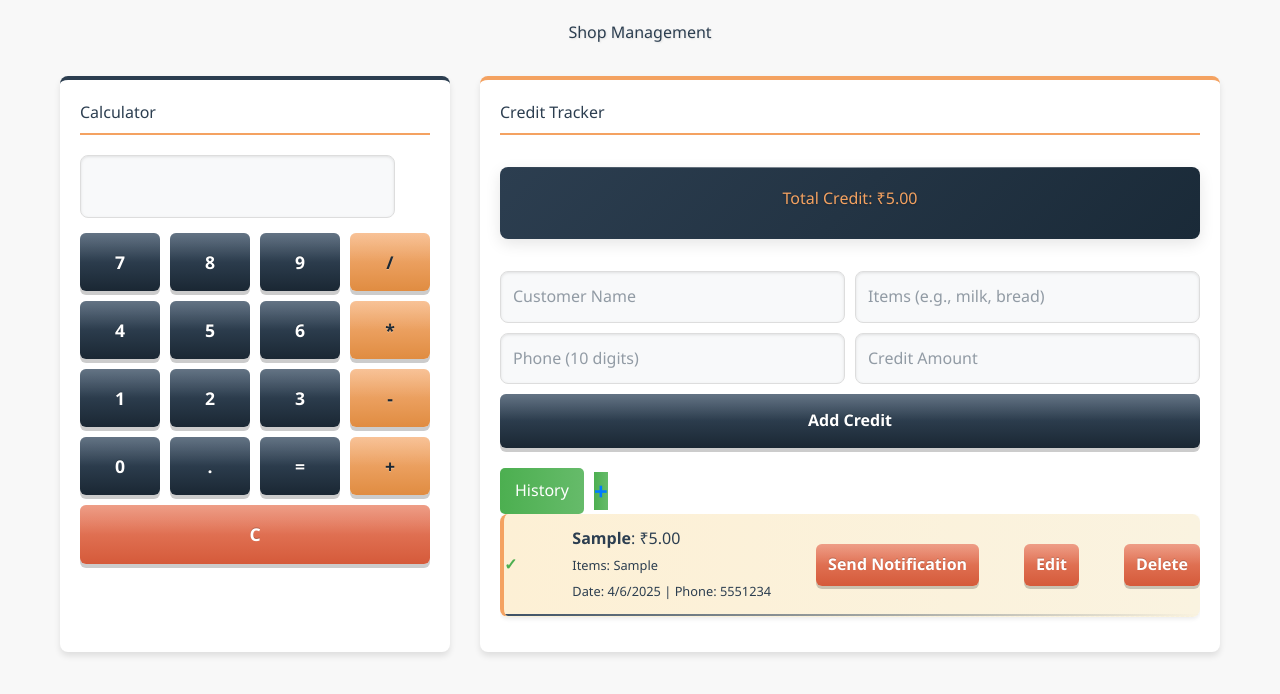
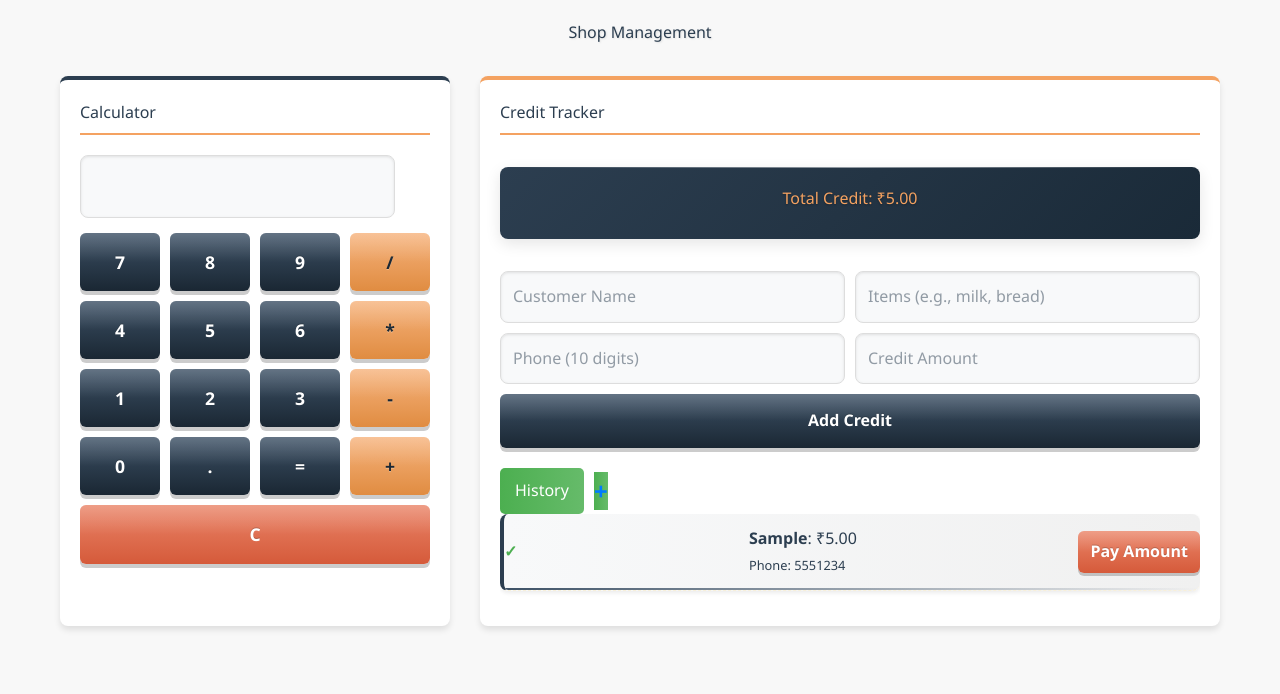
Before and after one commit to Priyanka20067/shop-tracking, a React (Vite) app in the folder shop-credit-tracking/: page /main in a window 1280 px wide. Both pictures are taken after typing "Sample", "Sample", "5551234", "5" into the empty fields and a click on the button "Add Credit". Shown: the top 694 px of the page. Built offline with nearby package versions, Linux system fonts and the light colour scheme.

Commit message:
partial amount payment setup in cridet tracker

```diff
--- a/shop-credit-tracking/src/components/MainPage.jsx
+++ b/shop-credit-tracking/src/components/MainPage.jsx
@@ -15,7 +15,6 @@ function Calculator() {
 
   const calculate = () => {
     try {
-      // Safer alternative to eval()
       const result = new Function(`return ${display}`)();
       setDisplay(result.toString());
     } catch {
@@ -47,50 +46,44 @@ function Calculator() {
 }
 
 function CreditTracker({ navigate }) {
-  const [credits, setCredits] = useState(JSON.parse(localStorage.getItem('credits')) || []);
+  const [customers, setCustomers] = useState(JSON.parse(localStorage.getItem('customers')) || []);
   const [name, setName] = useState('');
   const [items, setItems] = useState('');
   const [phone, setPhone] = useState('');
   const [amount, setAmount] = useState('');
-  const [editId, setEditId] = useState(null); // Track credit being edited
-  const [value , setValue] = useState('');
+  const [editId, setEditId] = useState(null);
 
   useEffect(() => {
-    localStorage.setItem('credits', JSON.stringify(credits));
-  }, [credits]);
+    localStorage.setItem('customers', JSON.stringify(customers));
+  }, [customers]);
 
   const addCredit = () => {
     if (name && amount) {
-      if (editId) {
-        // Update the existing credit
-        const updatedCredits = credits.map((credit) =>
-          credit.id === editId
-            ? {
-                ...credit,
-                name,
+      const creditEntry = {
+        type: 'credit',
+        date: new Date().toLocaleDateString(),
+        items: items ? items.split(',').map(item => item.trim()) : [],
         amount: parseFloat(amount),
-                items: items ? items.split(',').map(item => item.trim()) : [],
-                phone,
-                date: new Date().toLocaleDateString(),
-                value: true // 👈 This line is important
-              }
-            : credit
+      };
+
+      const existingIndex = customers.findIndex(
+        (c) => c.name === name && c.phone === phone
       );
-        setCredits(updatedCredits);
-        setEditId(null);
+
+      if (existingIndex !== -1) {
+        const updatedCustomers = [...customers];
+        updatedCustomers[existingIndex].history.push(creditEntry);
+        setCustomers(updatedCustomers);
       } else {
-        // Add new credit
-        const newCredit = {
+        const newCustomer = {
           id: Date.now(),
           name,
-          amount: parseFloat(amount),
-          items: items ? items.split(',').map(item => item.trim()) : [],
           phone,
-          date: new Date().toLocaleDateString(),
+          history: [creditEntry],
         };
-        setCredits([...credits, newCredit]);
+        setCustomers([...customers, newCustomer]);
       }
-      // Clear input fields
+
       setName('');
       setItems('');
       setPhone('');
@@ -100,30 +93,37 @@ function CreditTracker({ navigate }) {
     }
   };
 
-  const handleEdit = (credit) => {
-    setName(credit.name);
-    setItems(credit.items.join(', '));
-    setPhone(credit.phone);
-    setAmount(credit.amount.toString());
-    setEditId(credit.id);
-    setValue(true);
-  V
+  const addPayment = (customerId) => {
+    const amountPaid = prompt('Enter amount paid:');
+    const value = parseFloat(amountPaid);
+    if (!value || isNaN(value) || value <= 0) return alert('Invalid amount');
+
+    const updated = customers.map((c) => {
+      if (c.id === customerId) {
+        return {
+          ...c,
+          history: [...c.history, {
+            type: 'payment',
+            date: new Date().toLocaleDateString(),
+            amount: value,
+          }],
+        };
+      }
+      return c;
+    });
+    setCustomers(updated);
   };
 
-  const handleNotification = (credit) => {
-    alert(
-      `Sending SMS to ${credit.name} (${credit.phone}):\nYou owe ₹${credit.amount.toFixed(2)} for items: ${credit.items.join(', ')}`
-    );
+  const calculateUnpaid = (history) => {
+    const credit = history.filter(h => h.type === 'credit').reduce((sum, h) => sum + h.amount, 0);
+    const paid = history.filter(h => h.type === 'payment').reduce((sum, h) => sum + h.amount, 0);
+    return credit - paid;
   };
 
-  const deleteCredit = (index) => {
-    const updatedCredits = credits.map((credit, i) =>
-      i === index ? { ...credit, value: false } : credit
+  const totalCredit = customers.reduce(
+    (sum, customer) => sum + calculateUnpaid(customer.history),
+    0
   );
-    setCredits(updatedCredits);
-  };
-
-  const totalCredit = credits.reduce((sum, credit) => sum + credit.amount, 0);
 
   return (
     <div className="todo-list">
@@ -134,18 +134,8 @@ function CreditTracker({ navigate }) {
       </div>
 
       <div className="input-group">
-        <input
-          type="text"
-          value={name}
-          onChange={(e) => setName(e.target.value)}
-          placeholder="Customer Name"
-        />
-        <input
-          type="text"
-          value={items}
-          onChange={(e) => setItems(e.target.value)}
-          placeholder="Items (e.g., milk, bread)"
-        />
+        <input type="text" value={name} onChange={(e) => setName(e.target.value)} placeholder="Customer Name" />
+        <input type="text" value={items} onChange={(e) => setItems(e.target.value)} placeholder="Items (e.g., milk, bread)" />
         <input
           type="tel"
           value={phone}
@@ -156,41 +146,30 @@ function CreditTracker({ navigate }) {
           placeholder="Phone (10 digits)"
           maxLength={10}
         />
-        <input
-          type="number"
-          value={amount}
-          onChange={(e) => setAmount(e.target.value)}
-          placeholder="Credit Amount"
-        />
+        <input type="number" value={amount} onChange={(e) => setAmount(e.target.value)} placeholder="Credit Amount" />
         <button onClick={addCredit}>{editId ? 'Update Credit' : 'Add Credit'}</button>
       </div>
+
       <div className="history-container">
-      <button className="history-button" onClick={() => navigate("/customerhistory")}>
-        History
-      </button>
+        <button className="history-button" onClick={() => navigate("/customerhistory")}>History</button>
         <button className="plus-symbol" onClick={() => navigate("/customerform")}>+</button>
       </div>
 
       <ul>
-      {credits
-  .filter((credit) => credit.value !== false) // only show if not false
-  .map((credit, index) => (
-          <li key={credit.id} className={index === credits.length - 1 ? 'highlight' : ''}>
+        {customers.map((customer) => {
+          const unpaid = calculateUnpaid(customer.history);
+          if (unpaid <= 0) return null;
+          return (
+            <li key={customer.id}>
               <div>
-              <strong>{credit.name}</strong>: ₹{credit.amount.toFixed(2)}
+                <strong>{customer.name}</strong>: ₹{unpaid.toFixed(2)}
                 <br />
-              {credit.items && credit.items.length > 0 && (
-                <small>Items: {credit.items.join(', ')}</small>
-              )}
-              <br />
-              <small>Date: {credit.date} {credit.phone && `| Phone: ${credit.phone}`}</small>
+                <small>Phone: {customer.phone}</small>
               </div>
-
-            <button onClick={() => handleNotification(credit)}>Send Notification</button>
-            <button onClick={() => handleEdit(credit)}>Edit</button>
-            <button onClick={() => deleteCredit(index)}>Delete</button>
+              <button onClick={() => addPayment(customer.id)}>Pay Amount</button>
             </li>
-        ))}
+          );
+        })}
       </ul>
     </div>
   );
```
Lines whose indentation alone changed are shown as unchanged.
